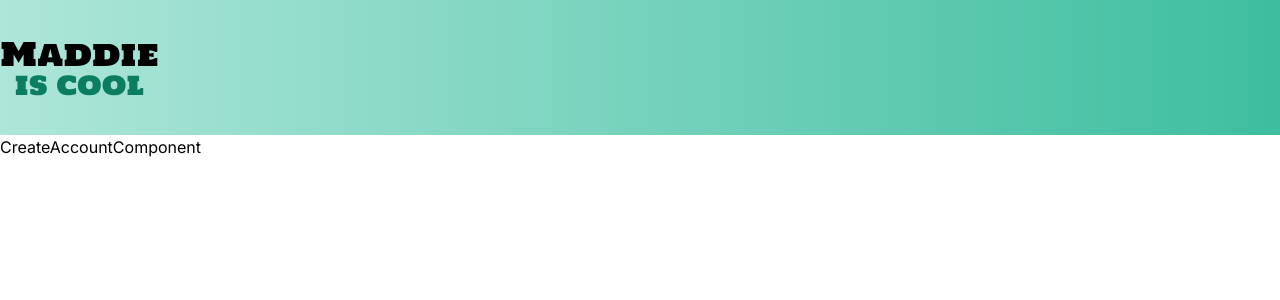
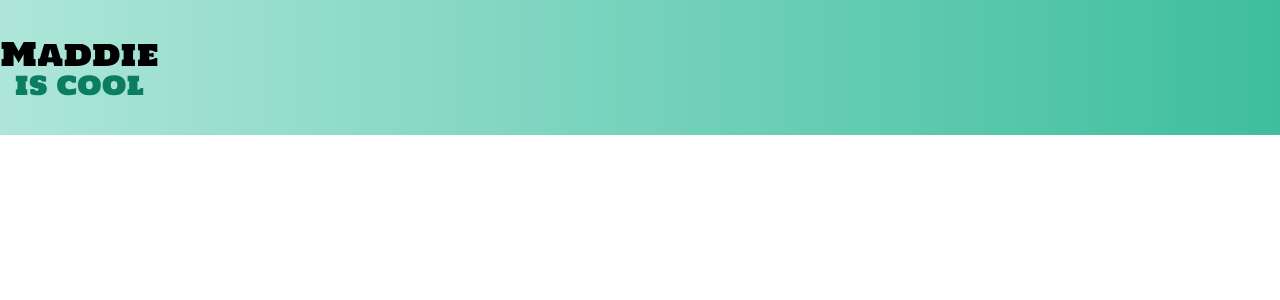
Before and after one commit to brandoughnut/tasktracker-sprint-front-end, a Next.js app: page /pages/LoginPage in a window 1280 px wide. Shown: the top 300 px of the page. Built offline with nearby package versions, Linux system fonts and the light colour scheme.

Commit message:
create account started

```diff
--- a/src/app/components/CreateAccountComponent.tsx
+++ b/src/app/components/CreateAccountComponent.tsx
@@ -2,7 +2,9 @@ import React from 'react'
 
 const CreateAccountComponent = () => {
   return (
-    <div>CreateAccountComponent</div>
+    <div className=' bg-dark-teal flex flex-col'>
+
+    </div>
   )
 }
 
```
